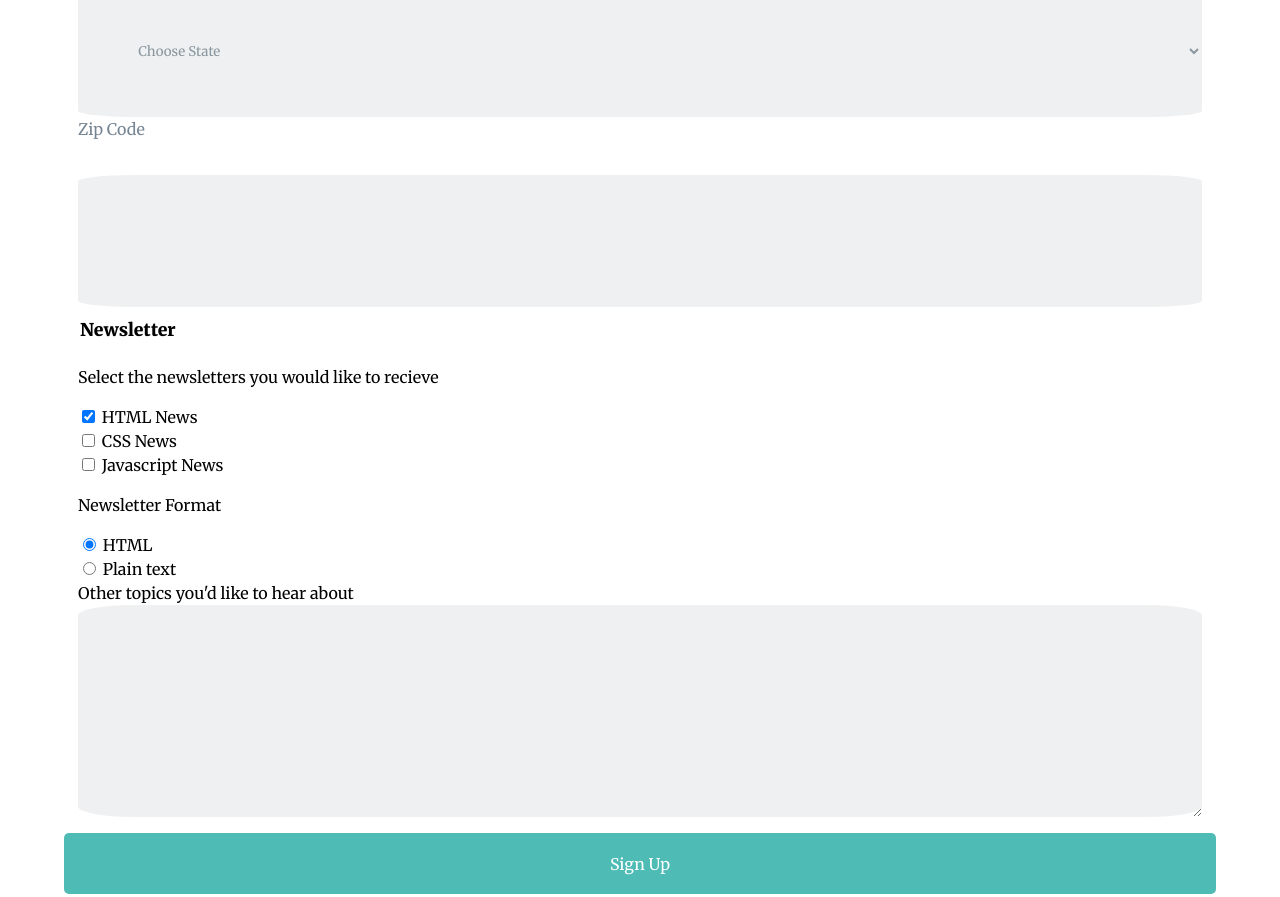
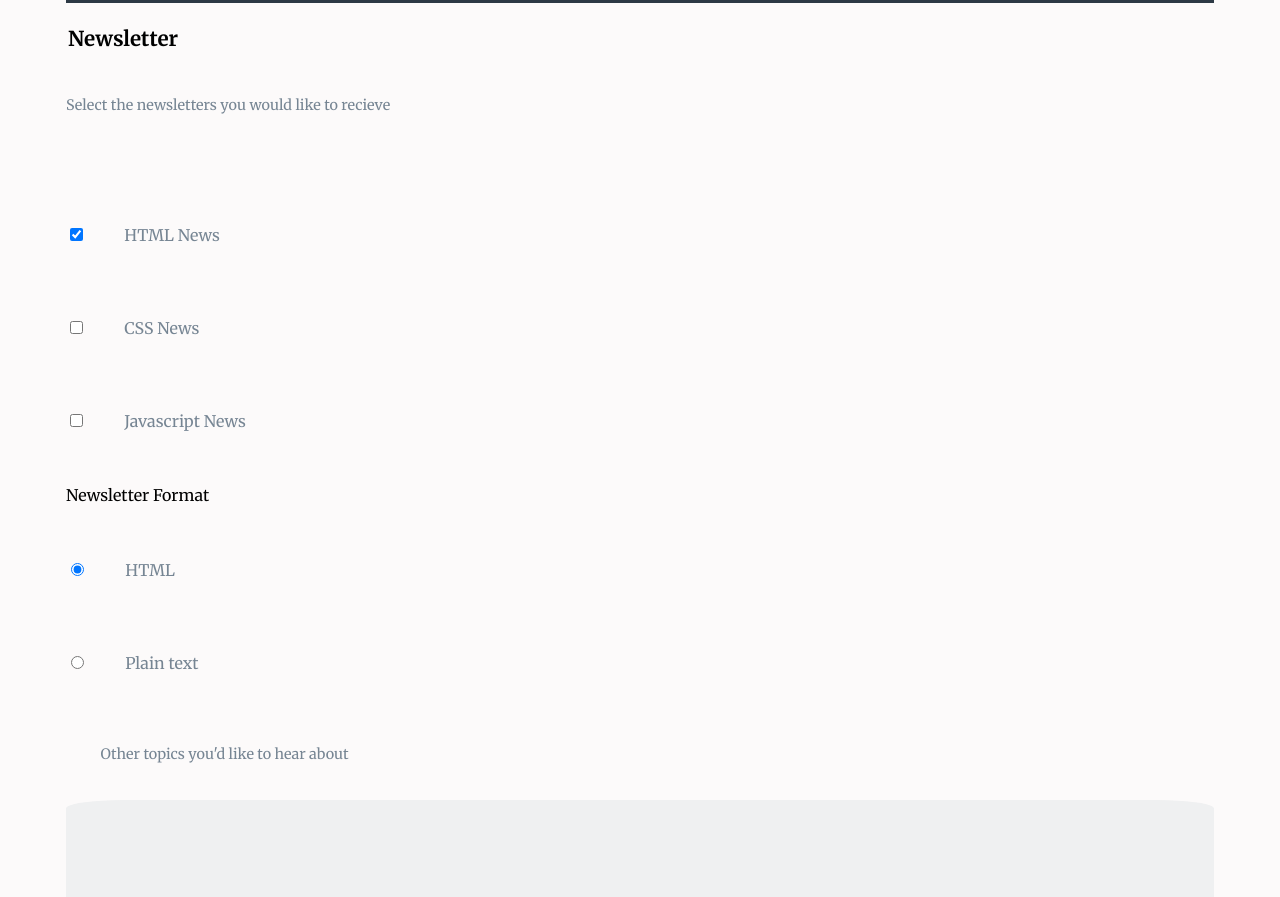
Before and after one commit to mheflin97/project3, a plain HTML site: page index.html in a window 1280 px wide. Shown: the part 1606-2503 px from the top of the page. Drawn offline with Linux system fonts and the light colour scheme.

Commit message:
Updates to project3

```diff
--- a/css/styles.css
+++ b/css/styles.css
@@ -1,18 +1,12 @@
-/*
-header background: #2d3945
-headings: #2d3945
-labels: #55687a
-input areas: #eff0f1
-line breaks: #2d3945
-text: #c7cacd
-button: #4ebbb5
-
-*/
-
 * {
     box-sizing: border-box;
     font-family: 'Merriweather', serif;
     line-height: 1.5;
+}
+
+body {
+    padding-bottom: 30%;
+    background-color: #FCFAFA;
 }
 
 header {
@@ -37,12 +31,14 @@ h2 {
     font-weight: 900;
     color: #2d3945;
 }
+
 .border {
-    border-top: 5px solid black;
+    border-top: 5px solid #2d3945;
     padding: .7% 0;
     color: #2d3945;
-    border-bottom: 3px solid black;
+    border-bottom: 3px solid #2d3945;
 }
+
 main {
     padding: 5%;
 }
@@ -53,10 +49,11 @@ main {
     font-size: .90em;
     padding-bottom: 5%;
 }
+
 #form {
     margin-top: 1%;
     text-decoration: none;
-    padding: 10% 0;
+    padding-top: 10%;
 }
 
 legend {
@@ -65,56 +62,125 @@ legend {
 }
 fieldset {
     border: none;
+    padding-left: 0;
+    padding-right: 0;
+}
+
+#contact-info {
+    border-bottom: 3px solid #2d3945;
+    padding-bottom: 10%;
 }
 
 #contact-info label {
     color: #768593;
     display: block;
-    padding-bottom: 3%;
+    padding: 3%;
 }
 
 .contact-info input {
     display: block;
 }
+
 ::placeholder {
     text-align: right;
     font-style: italic;
 }
 
 input[type="text"],
-input[type="password"],
 input[type="email"],
 input[type="tel"],
-textarea,
-select {
+select,
+textarea {
     height: auto;
     margin: 0;
+    outline: none;
     padding: 5%;
     width: 100%;
     border-radius: 5%;
     background-color: #eff0f1;
     border: none;
     color: #8a97a0;
-    /* margin-bottom: 30px; */
 }
 
+#zip {
+    width: 50%;
+}
 
+.news-info label {
+    color: #768593;
+    display: inline-block;
+    padding: 3%;
+}
+
+.news-text {
+    text-align: left;
+    color: #768593;
+    font-size: .90em;
+    padding-bottom: 5%;
+}
 
 button {
     background-color: #4ebbb5;
     color: #fff;
     width: 100%;
-    padding: 19px 39px 18px 39px;
-    font-size: 1em;
+    padding: 5% 10%;
+    font-size: 1.1em;
     text-align: center;
-    font-style: normal;
     border-radius: 5px;
     border: none;
+    outline: none;
 }
 
 footer {
     text-align: center;
     font-style: italic;
     color: #c7cacd;
-    padding: 5%;
+    margin: 0;
+    font-size: .90em;
 }
+
+button:hover {
+    cursor: pointer;
+}
+
+button:focus {
+    background-color: #2d3945;
+    transition: all 1s ease-out;
+}
+
+input:focus,
+select:focus,
+textarea:focus {
+    border-bottom: 2px solid #4ebbb5;
+}
+
+
+@media screen and (min-width: 768px) {
+    .contact {
+        display: flex;
+        flex-direction: row;
+    }
+
+    .contact input,
+    .contact select {
+        flex-basis: 75%;
+        margin-bottom: 3%;
+    }
+    .contact label {
+        flex-basis: 25%;
+    }
+    input[type="text"],
+    input[type="password"],
+    input[type="email"],
+    input[type="tel"],
+    select,
+    textarea {
+        padding: 3%;
+    }
+    #zip {
+        flex-basis: 25%;
+    }
+    button {
+        padding: 3% 0;
+    }
+}
--- a/index.html
+++ b/index.html
@@ -10,10 +10,12 @@
     <link rel="preconnect" href="https://fonts.gstatic.com">
     <link href="https://fonts.googleapis.com/css2?family=Merriweather:ital,wght@0,300;0,400;0,700;0,900;1,300&display=swap" rel="stylesheet">
 </head>
+
 <body>
     <header>
         <h1>The Code Review</h1>
     </header>
+
     <main>
         <div class="container">
             <div class="intro-section">
@@ -24,23 +26,34 @@
             <div id="form">
                 <form action="index.html" method="post">
                     <fieldset id="contact-info">
-                        <legend>Contact Information</legend><br>
+                        <legend><h3>Contact Information</h3></legend><br>
 
+                        <div class="contact">
                             <label for="full-name">Full Name</label>
                             <input type="text" id="full-name" name="user-name" placeholder="Required" required>
+                        </div>
 
+                        <div class="contact">
                             <label for="email">Email Address</label>
                             <input type="email" id="email" name="user-email" placeholder="Required" required>
+                        </div>
 
+                        <div class="contact">
                             <label for="phone">Phone Number</label>
                             <input type="tel" name="user-phone" id="phone">
+                        </div>
 
+                        <div class="contact">
                             <label for="address">Street Address</label>
-                        <input type="text" name="user-address" id="address">
+                            <input type="text" name="user-address" id="address" placeholder="optional">
+                        </div>
 
+                        <div class="contact">
                             <label for="city">City</label>
-                        <input type="text" name="user-city" id="city">
+                            <input type="text" name="user-city" id="city" placeholder="optional">
+                        </div>
 
+                        <div class="contact">
                             <label for="state">State</label>
                             <select name="user-state" id="state">
                                 <option value="">Choose State</option>
@@ -95,34 +108,37 @@
                                 <option value="wisconsin">Wisconsin</option>
                                 <option value="wyoming">Wyoming</option>
                             </select>
+                        </div>
 
+                        <div class="contact">
                             <label for="zip">Zip Code</label>
-                        <input type="text" name="user_zip" id="zip">
+                            <input type="text" name="user_zip" id="zip" placeholder="optional">
+                        </div>
                     </fieldset>
 
-                    <fieldset>
-                        <legend>Newsletter</legend>
-                        <p>Select the newsletters you would like to recieve</p>
+                    <fieldset class="news-info">
+                        <legend><h3>Newsletter</h3></legend>
+                        <p class="news-text">Select the newsletters you would like to recieve</p>
 
-                        <input type="checkbox" name="" id="html_news" checked>
+                        <input type="checkbox" name="newsletter_type" id="html_news" value="html_news" checked>
                         <label for="html_news">HTML News</label><br>
 
-                        <input type="checkbox" name="" id="css_news">
+                        <input type="checkbox" name="newsletter_type" id="css_news" value="css_news">
                         <label for="css_news">CSS News</label><br>
 
-                        <input type="checkbox" name="" id="js_news">
+                        <input type="checkbox" name="newsletter_type" id="js_news" value="js_news">
                         <label for="js_news">Javascript News</label>
 
                         <p >Newsletter Format</p>
 
-                        <input type="radio" name="" id="html" checked>
+                        <input type="radio" name="format" id="html" value="html" checked>
                         <label for="html">HTML</label><br>
 
-                        <input type="radio" name="" id="plain_text">
+                        <input type="radio" name="format" id="plain_text" value="plain_text">
                         <label for="plain_text">Plain text</label><br>
 
-                        <label for="topics">Other topics you'd like to hear about</label><br>
-                        <textarea name="" id="topics" cols="50" rows="5"></textarea>
+                        <label class="news-text" for="topics">Other topics you'd like to hear about</label><br>
+                        <textarea name="user_topics" id="topics" cols="30" rows="5"></textarea>
                     </fieldset>
 
                     <button type="submit">Sign Up</button>
```
Lines whose indentation alone changed are shown as unchanged.
